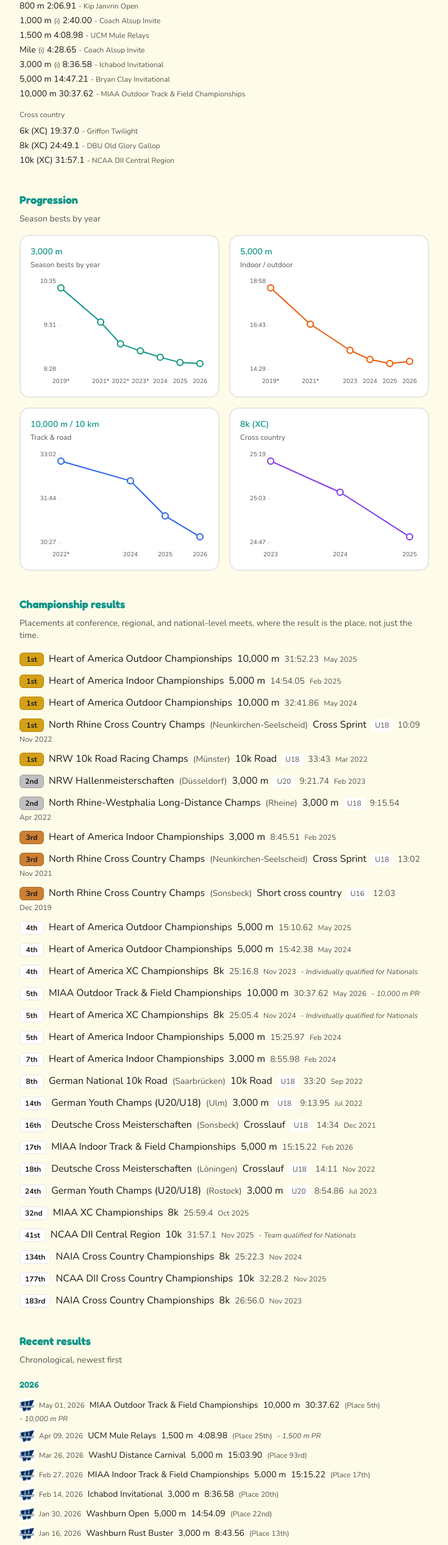
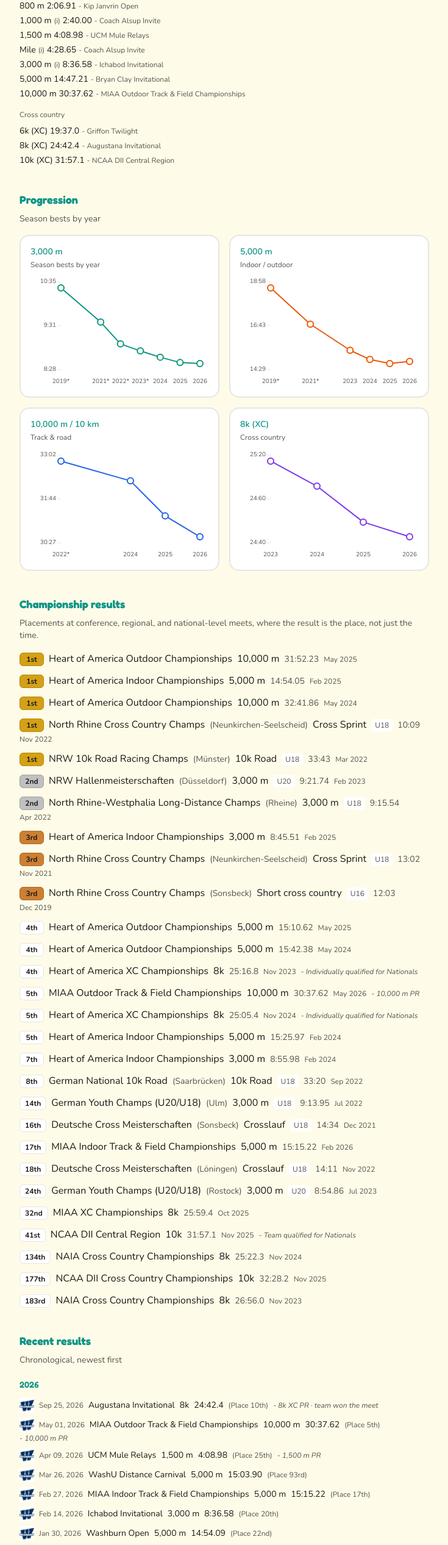
Before and after one commit to Lxkasmehl/Portfolio, a Next.js app: page /sports in a window 1280 px wide. Shown: the part 1671-4204 px from the top of the page at 61% size, without its empty margins (272-1007 px from the left). Built offline with nearby package versions, Linux system fonts and the light colour scheme.

Commit message:
feat(sports): add Augustana Invitational 2026 (8k XC PR 24:42.4, 10th)
Co-Authored-By: Claude Opus 5.5 <noreply@anthropic.com>

```diff
--- a/content/sportsData.ts
+++ b/content/sportsData.ts
@@ -176,9 +176,9 @@ export const PERSONAL_BESTS: PersonalBest[] = [
   },
   {
     event: '8k (XC)',
-    time: '24:49.1',
-    date: '2025-10',
-    meet: 'DBU Old Glory Gallop',
+    time: '24:42.4',
+    date: '2026-09',
+    meet: 'Augustana Invitational',
     xc: true,
   },
   {
@@ -280,10 +280,20 @@ export const PROGRESSION_8K_XC: ProgressionPoint[] = [
     meet: 'Heart of America XC Championships',
   },
   { year: 2025, time: '24:49.1', timeSeconds: 1489.1, meet: 'DBU Old Glory Gallop' },
+  { year: 2026, time: '24:42.4', timeSeconds: 1482.4, meet: 'Augustana Invitational' },
 ];
 
 // -- Recent results timeline (chronological: newest first). Source: TFRRS. --
 export const RECENT_RESULTS: ResultEntry[] = [
+  {
+    date: '2026-09-25',
+    teamId: 'washburn',
+    meet: 'Augustana Invitational',
+    event: '8k',
+    time: '24:42.4',
+    place: '10th',
+    note: '8k XC PR · team won the meet',
+  },
   {
     date: '2026-05-01',
     teamId: 'washburn',
--- a/content/translations/de.ts
+++ b/content/translations/de.ts
@@ -232,6 +232,7 @@ export const de: Messages = {
     days: "Tage",
     recentHeading: "Highlights 2025–2026",
     recent: [
+      "Augustana Invitational (Sep 2026): Platz 10 in 8-km-Cross-Bestzeit (24:42.4); Washburn gewinnt die Teamwertung (1. von 19 Teams).",
       "MIAA-Freiluftmeisterschaften 2026: 5. Platz über 10.000 m in Bestzeit (30:37.62); 1.500 m Bestzeit 4:08.98 bei den UCM Mule Relays (Apr 2026).",
       "Washburn Open Halle 5.000 m 14:54 (Jan 2026); Washburn Rust Buster 3.000 m 8:43.56 (Jan 2026).",
       "NCAA-DII-Cross-Country-Meisterschaften 2025 (10 km); Central Region Platz 41, Team qualifiziert; MIAA Cross Platz 32.",
--- a/content/translations/en.ts
+++ b/content/translations/en.ts
@@ -233,6 +233,7 @@ export const en: Messages = {
     days: "days",
     recentHeading: "2025–2026 highlights",
     recent: [
+      "Augustana Invitational (Sep 2026): 10th in an 8k XC PR of 24:42.4; Washburn won the team title (1st of 19 teams).",
       "MIAA Outdoor Championships 2026: 5th in the 10,000 m in a PR of 30:37.62; 1,500 m PR 4:08.98 at UCM Mule Relays (Apr 2026).",
       "Washburn Open indoor 5k 14:54 (Jan 2026); Washburn Rust Buster 3k 8:43.56 (Jan 2026).",
       "NCAA DII Cross Country Nationals 2025 (10k); Central Region 41st, team qualified; MIAA XC 32nd.",
```
